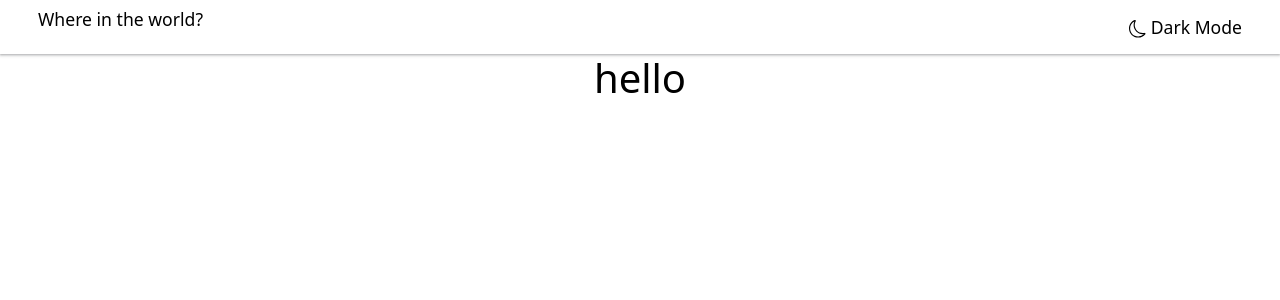
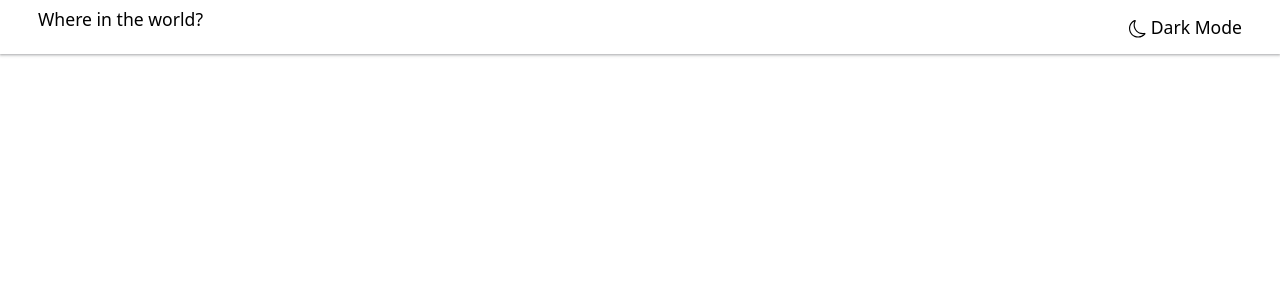
Before and after one commit to gasangw/All-Countries-App, a React (Create React App) app: page /name/1 in a window 1280 px wide. Shown: the top 300 px of the page. Built offline with nearby package versions, Linux system fonts and the light colour scheme.

Commit message:
Build the details page

```diff
--- a/src/App.js
+++ b/src/App.js
@@ -23,7 +23,7 @@ function App() {
       <Navigation changeTheme={changeTheme}/>
       <Routes>
         <Route path='/' element={<Countries theme={theme}/>} />
-        <Route path="/name/:country" element={<CountryDetails />} />
+        <Route path="/country/:name" element={<CountryDetails />} />
       </Routes>
     </div>
   );
--- a/src/components/country/AllCountries.jsx
+++ b/src/components/country/AllCountries.jsx
@@ -1,17 +1,26 @@
-import Card from 'react-bootstrap/Card';
+import Card from "react-bootstrap/Card";
+import { Link } from "react-router-dom";
 
 const AllCountries = (props) => {
   const { name, flags, population, region, capital } = props.info;
   return (
+    <Link to={`/country/${name}`}>
       <Card className="card-container">
         <Card.Img variant="top" src={flags.svg} />
         <Card.Body className={`card-body ${props.theme}`}>
           <Card.Title>{name}</Card.Title>
-          <Card.Text><span>Population</span>: {population}</Card.Text>
-          <Card.Text><span>Region</span>: {region}</Card.Text>
-          <Card.Text><span>Capital</span>: {capital}</Card.Text>
+          <Card.Text>
+            <span>Population</span>: {population}
+          </Card.Text>
+          <Card.Text>
+            <span>Region</span>: {region}
+          </Card.Text>
+          <Card.Text>
+            <span>Capital</span>: {capital}
+          </Card.Text>
         </Card.Body>
       </Card>
+    </Link>
   );
 };
 
--- a/src/components/country/CountryDetails.jsx
+++ b/src/components/country/CountryDetails.jsx
@@ -1,9 +1,13 @@
-import React from 'react'
+import React from 'react';
+import { Link } from 'react-router-dom';
+import data from '../../data.json'
+import { BsArrowLeft } from "react-icons/bs";
 
 const CountryDetails = () => {
   return (
-    <div>
-      <h1>hello</h1>
+    <div className='container'>
+      <p>Back</p>
+      <div></div>
     </div>
   )
 }
--- a/src/components/country/countries.css
+++ b/src/components/country/countries.css
@@ -52,6 +52,10 @@
     font-weight: 600;
 }
 
+/* Link {
+  text-decoration: none;
+} */
+
 /* media queries */
 
 @media(max-width: 769px){
```
